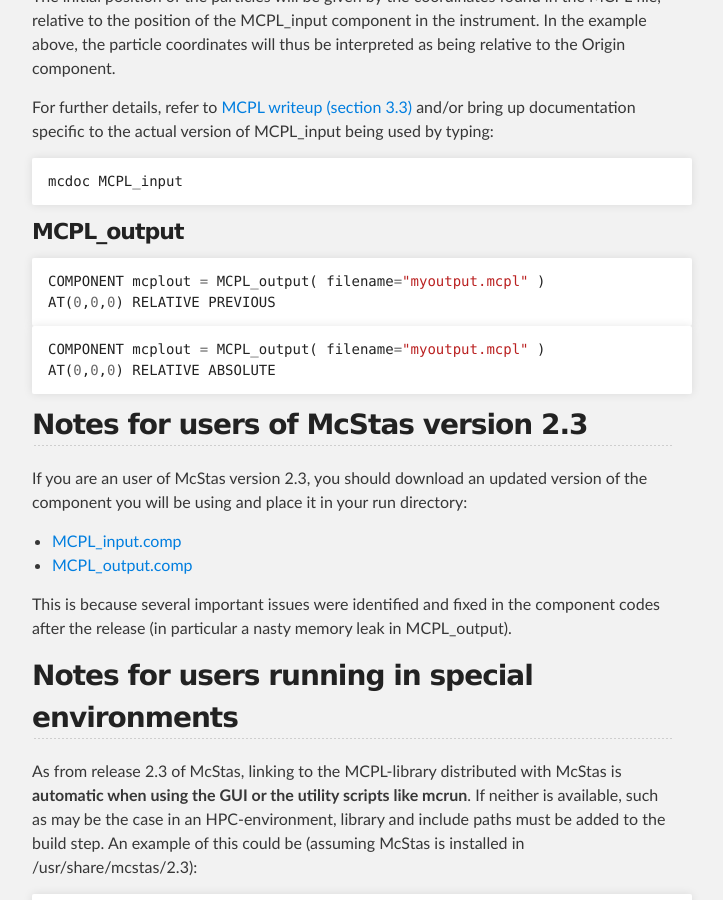
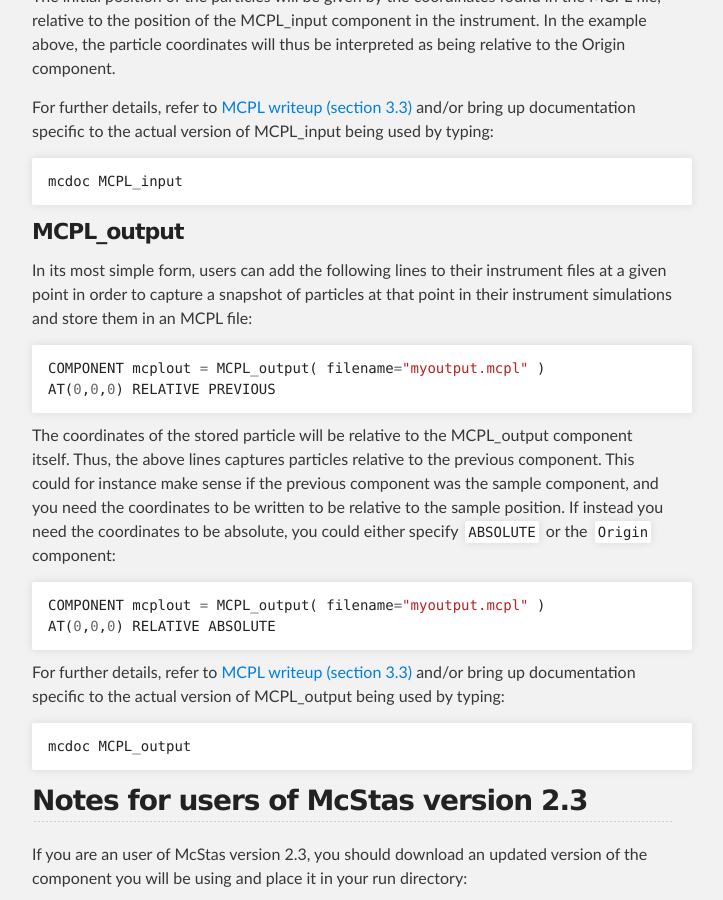
Before and after one commit to mctools/mcpl, a Jekyll site: the page built from hooks_mcstas.md, in a window 1280 px wide and 900 px high, scrolled down 972 px. Shown: the whole window, without its empty margins (288-1011 px from the left). Built offline with Jekyll 4.4.1, drawn with Linux system fonts in a browser that asks for light colours.

Commit message:
Update hooks_mcstas.md

````diff
--- a/hooks_mcstas.md
+++ b/hooks_mcstas.md
@@ -37,14 +37,24 @@ mcdoc MCPL_input
 
 ### MCPL_output
 
+In its most simple form, users can add the following lines to their instrument files at a given point in order to capture a snapshot of particles at that point in their instrument simulations and store them in an MCPL file:
+
+
 ```c
 COMPONENT mcplout = MCPL_output( filename="myoutput.mcpl" )
 AT(0,0,0) RELATIVE PREVIOUS
 ```
+The coordinates of the stored particle will be relative to the MCPL_output component itself. Thus, the above lines captures particles relative to the previous component. This could for instance make sense if the previous component was the sample component, and you need the coordinates to be written to be relative to the sample position. If instead you need the coordinates to be absolute, you could either specify `ABSOLUTE` or the `Origin` component:
 
 ```c
 COMPONENT mcplout = MCPL_output( filename="myoutput.mcpl" )
 AT(0,0,0) RELATIVE ABSOLUTE
+```
+For further details, refer to {% include linkpaper.html
+subsection=3.3 %} and/or bring up documentation specific to the actual version of MCPL_output being used by typing:
+
+```shell
+mcdoc MCPL_output
 ```
 
 ## Notes for users of McStas version 2.3
````
